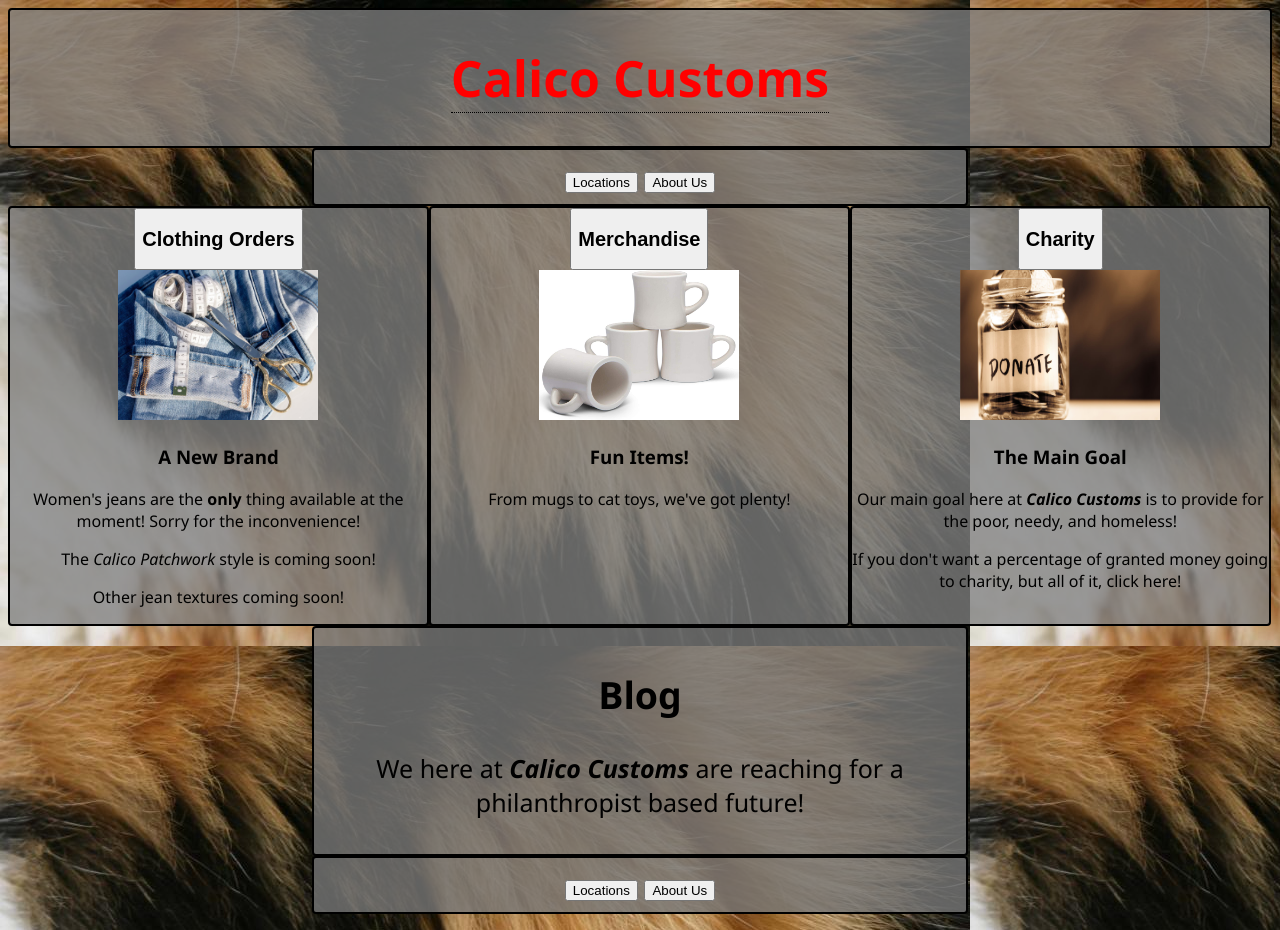
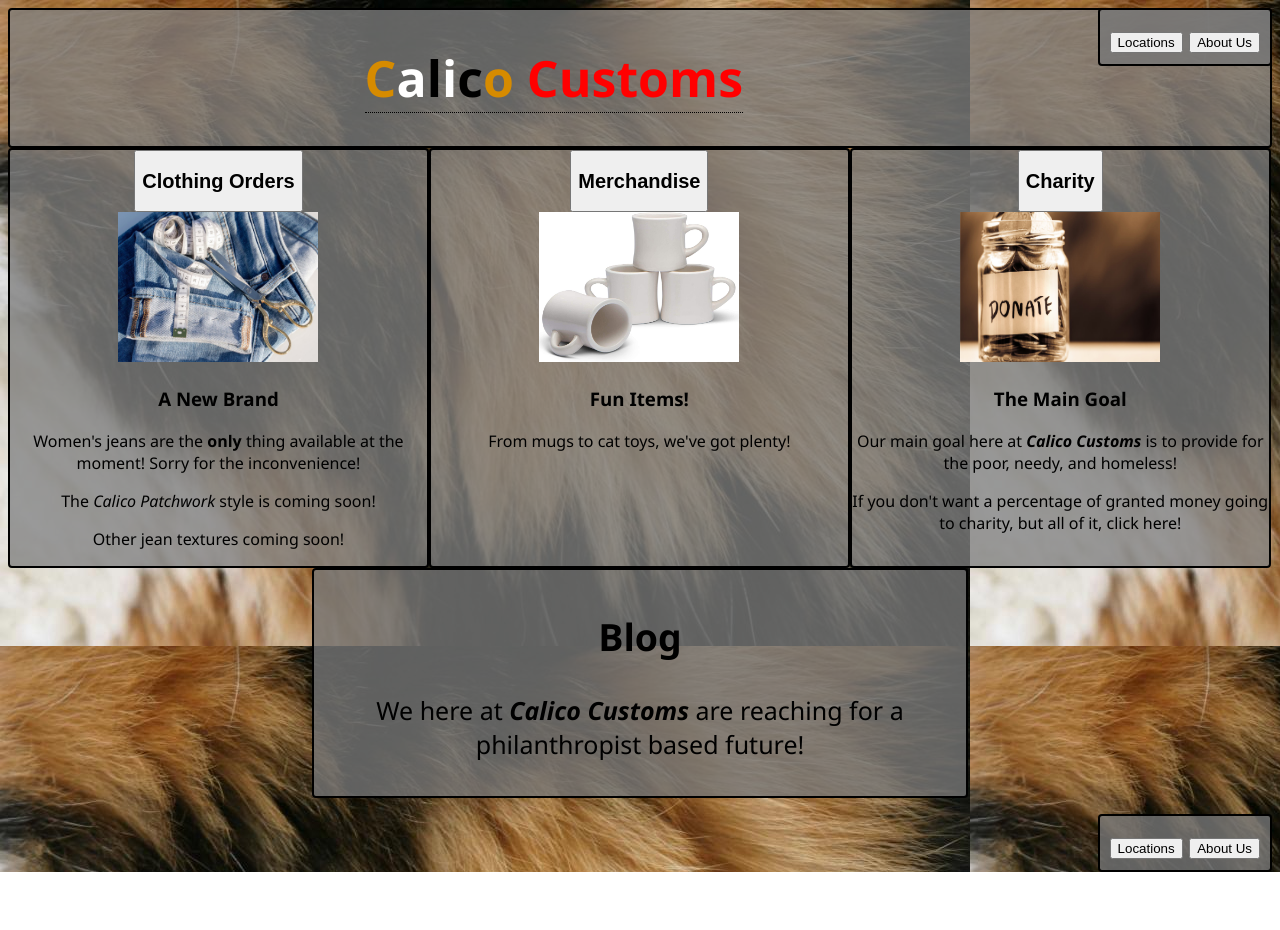
Before and after one commit to Christopher-Brenning/webdesign1.2git, a plain HTML site: page index.html in a window 1280 px wide. After the commit the page ends 872 px from the top, so only its background shows below. Drawn offline with Linux system fonts and the light colour scheme.

Commit message:
log12
positional changes

```diff
--- a/index.html
+++ b/index.html
@@ -2,19 +2,26 @@
     <html>
         <link rel="stylesheet" href="styles.css">
         <body>
-            <header>
-                <div class="header">
-                <h1 style=color:red><div class="tooltip">Calico Customs
-                <span class="tooltiptext">Founded in 2022!</span>
-                </div></h1></div>
-            </header>
             <div class="navigational1">
                 <nav>
                     <button><a href="contacts.html">Locations</a></button>
                     <button><a href="aboutus.html">About Us</a></button>
                 </nav>
             </div>
+            <header>
+                <div class="header">
+                <h1 style=color:red><div class="tooltip">
+                    <b title= "C" style="color:rgb(214, 139, 0)">
+                    <b title= "a" style="color:black">
+                    <b title= "l" style="color:white">
+                    <b title= "i" style="color:black">
+                    <b title= "c" style="color:white">
+                    <b title= "o" style="color:rgb(214, 139, 0)">
+                        C</b>a</b>l</b>i</b>c</b>o</b> Customs
+                <span class="tooltiptext">Founded in 2022!</span>
+                </div></h1></div>
             </header>
+
             <div class="section-container">
                 <div class="section">
                     <nav>
--- a/styles.css
+++ b/styles.css
@@ -18,11 +18,13 @@ body {
 .navigational1 {
     font-size: 25px;
     margin: auto;
-    width: 50%;
+    width: 20;
     padding: 10px;
     border: 2px solid black;
     border-radius: 4px;
     background: rgba(119, 119, 119, 0.801);
+    display: table;
+    float: right
 }
 
 a:link {
```
